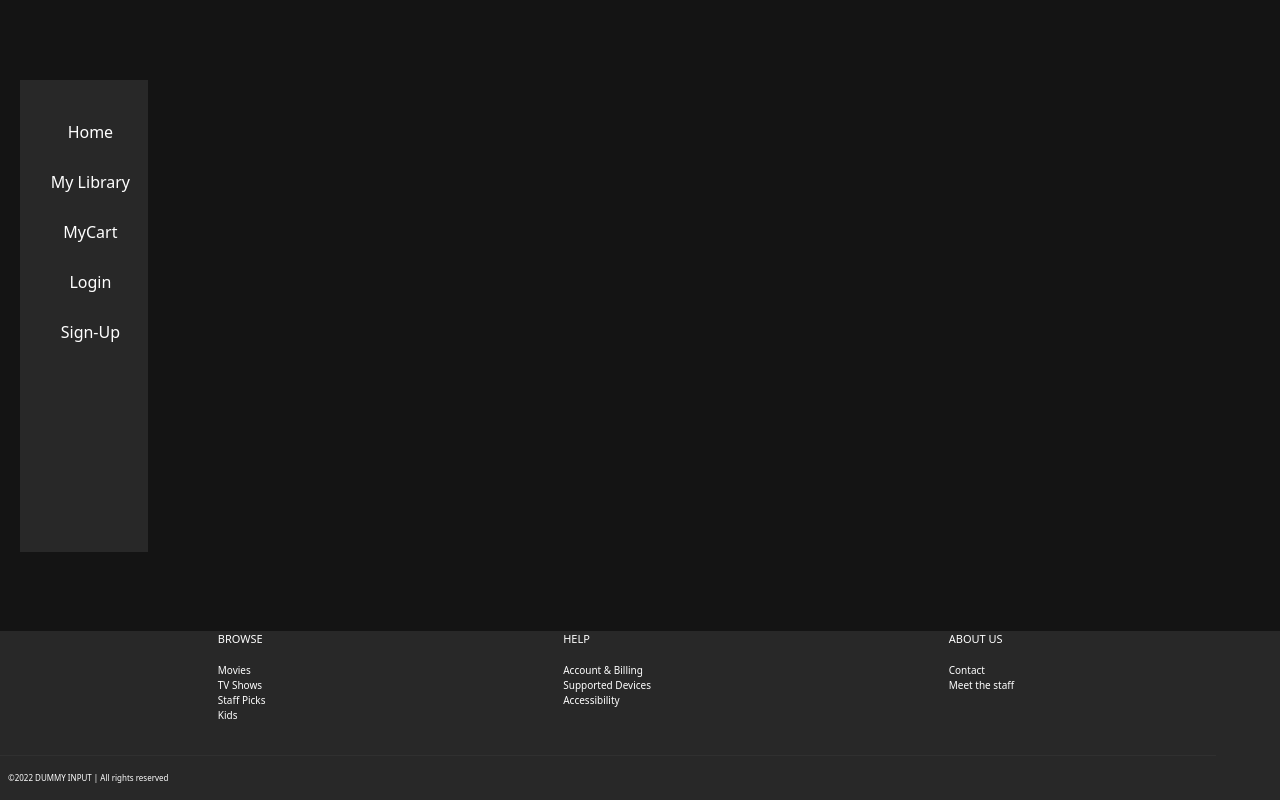
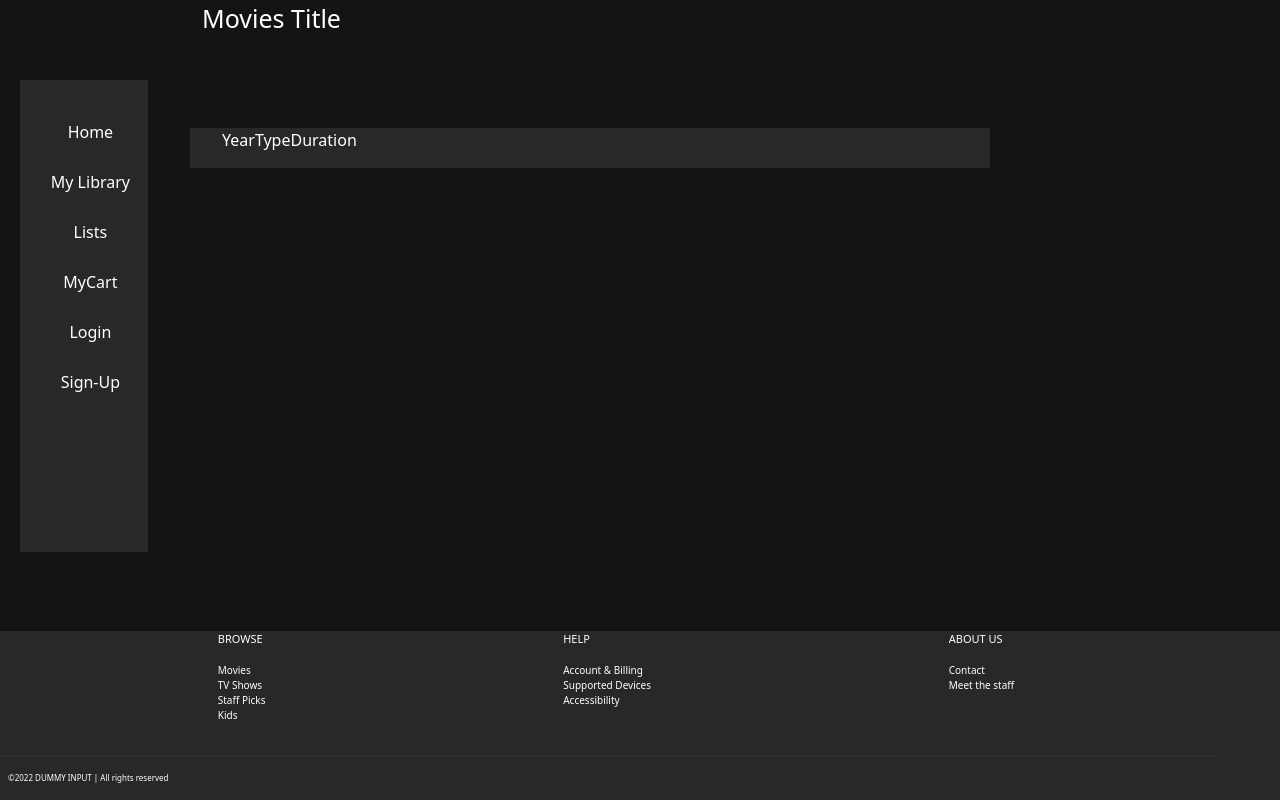
Before and after one commit to pjjwGraceShopper/GraceShopper, a React (Create React App) app: page /Lists in a window 1280 px wide. Built offline with nearby package versions, Linux system fonts and the light colour scheme; no server answers.

Commit message:
first commit items detail

```diff
--- a/src/components/App.js
+++ b/src/components/App.js
@@ -7,7 +7,7 @@ import { getAPIHealth } from "../axios-services";
 import "../style/index.css";
 import "../style/App.css";
 import { Route, Routes } from "react-router-dom";
-import { Footer, Sidebar, Login, MyLibrary, SignUp, Home, Cart } from "./index";
+import { Footer, Sidebar, Login, MyLibrary, SignUp, Home, Cart, Lists } from "./index";
 import * as bootstrap from "bootstrap"
 
 const App = () => {
@@ -71,6 +71,7 @@ const App = () => {
           />
           {/* sign-up route currently not working */}
           <Route path="/my-library" element={<MyLibrary />} />
+          <Route path="/Lists" element={<Lists/>}/>
            <Route path='/cart' element={<Cart me={me} cartChange={cartChange} setCartChange={setCartChange}/>} />
         </Routes>
         <Footer />
--- /dev/null
+++ b/src/components/Main/Lists.jsx
@@ -0,0 +1,23 @@
+import React from "react";
+
+const Lists = () => {
+    return (
+        <div className='lists'>
+            <ul>
+                <li>Movies Title</li>
+
+            </ul>
+            <div className='detail-container'>
+                <ul>
+                    <il>Year</il>
+                    <il>Type</il>
+                    <il>Duration</il>
+                </ul>
+            </div>
+
+        </div>
+    )
+};
+
+
+export default Lists;
--- a/src/components/SideBar/Sidebar.jsx
+++ b/src/components/SideBar/Sidebar.jsx
@@ -14,6 +14,7 @@ useEffect
       {/* <Link to="../Search"> Search </Link> */}
       {/* <Link to="./profile"> Profile </Link> */}
       <Link to='/my-library'>My Library</Link>
+      <Link to='/Lists'>Lists</Link>
       <Link to='./cart'> MyCart </Link>
       {!localStorage.getItem("token") ? (
         <>
--- a/src/components/index.js
+++ b/src/components/index.js
@@ -6,3 +6,4 @@ export { default as Footer } from "./Footer/Footer";
 export { default as Cart} from "./Main/Cart";
 export { default as MyLibrary } from "./Main/MyLibrary";
 export {default as Home } from "./Main/Home";
+export {default as Lists } from "./Main/Lists";
--- a/src/style/App.css
+++ b/src/style/App.css
@@ -164,6 +164,21 @@ a {
 }
 
 
+.lists ul li{
+  font-size: 25px;
+  list-style: none;
+  display: inline;
+  margin-left: -120px;
+}
+.detail-container{
+  width:50rem;
+  height:40px;
+  background-color: #282828;
+  margin-top: 90px;
+  margin-left: -100px;
+}
+
+
 
 
 
```
